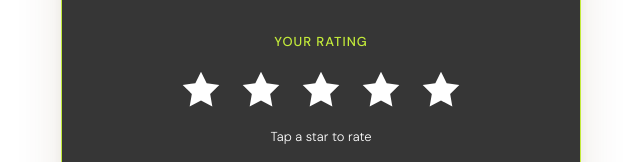
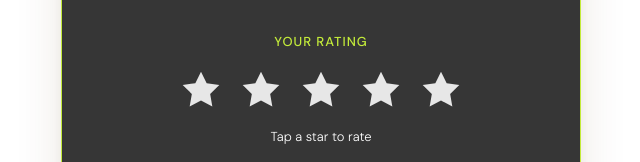
Before and after one commit to afaraz-21/review-app-shop, a website: page public/index.html in a window 1280 px wide. Shown: the part 166-328 px from the top of the page, without its empty margins (319-959 px from the left). Drawn offline with Linux system fonts and the light colour scheme; a web font is replaced by a local one.

Commit message:
Update index.html

```diff
--- a/public/index.html
+++ b/public/index.html
@@ -61,7 +61,7 @@
   .stars-row { display: flex; justify-content: center; gap: 8px; margin-bottom: 10px; }
   .star-btn { background: none; border: none; cursor: pointer; padding: 4px; transition: transform 0.15s ease; line-height: 1; }
   .star-btn:hover { transform: scale(1.15); }
-  .star-icon { width: 44px; height: 44px; fill: #fff; transition: fill 0.2s ease; }
+  .star-icon { width: 44px; height: 44px; fill: #ffffffe0; transition: fill 0.2s ease; }
   .star-btn.active .star-icon, .star-btn.hovered .star-icon { fill: #c3eb3a; }
   .star-hint { font-size: 13px; color: #fff; min-height: 18px; font-weight: 300; }
 
```
